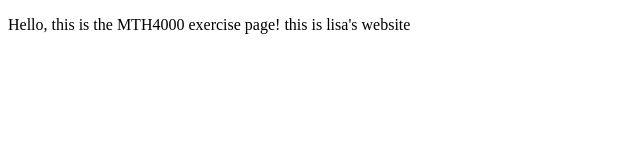
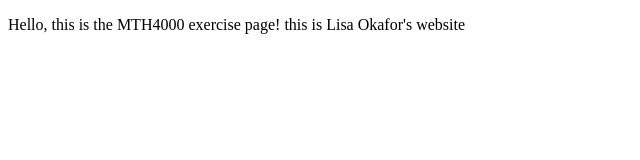
Before and after one commit to Lisaokafor/lisaokafor.github.io, a plain HTML site: page index.html in a window 1280 px wide. Shown: the full height of the page, 0-640 px from the left. Drawn offline with Linux system fonts and the light colour scheme.

Commit message:
Update index.html

```diff
--- a/index.html
+++ b/index.html
@@ -8,7 +8,7 @@
 <body>
     <div id="estherade">
         <!-- Content goes here -->
-        <p>Hello, this is the MTH4000 exercise page! this is lisa's website</p>
+        <p>Hello, this is the MTH4000 exercise page! this is Lisa Okafor's website</p>
     </div>
 </body>
 
```
